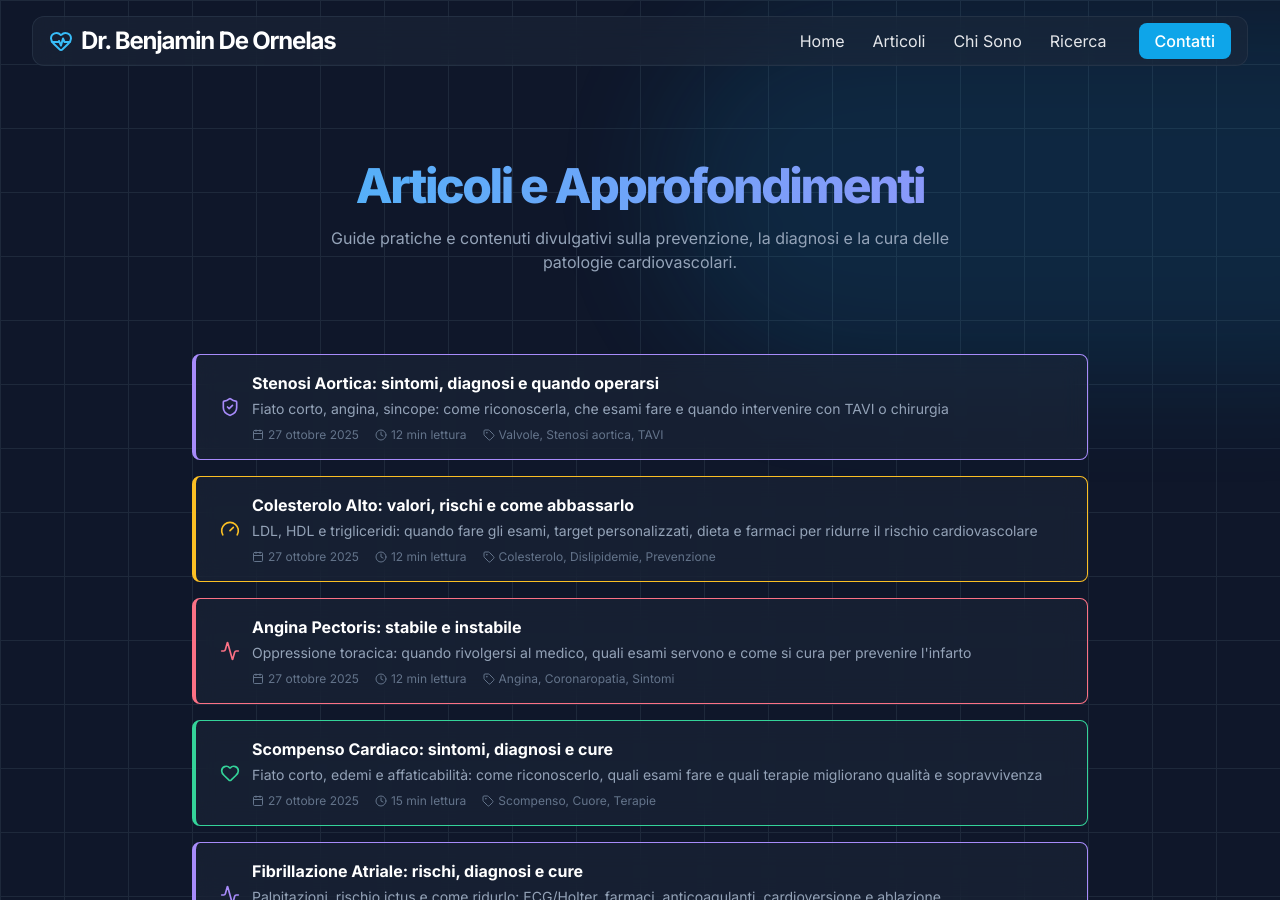
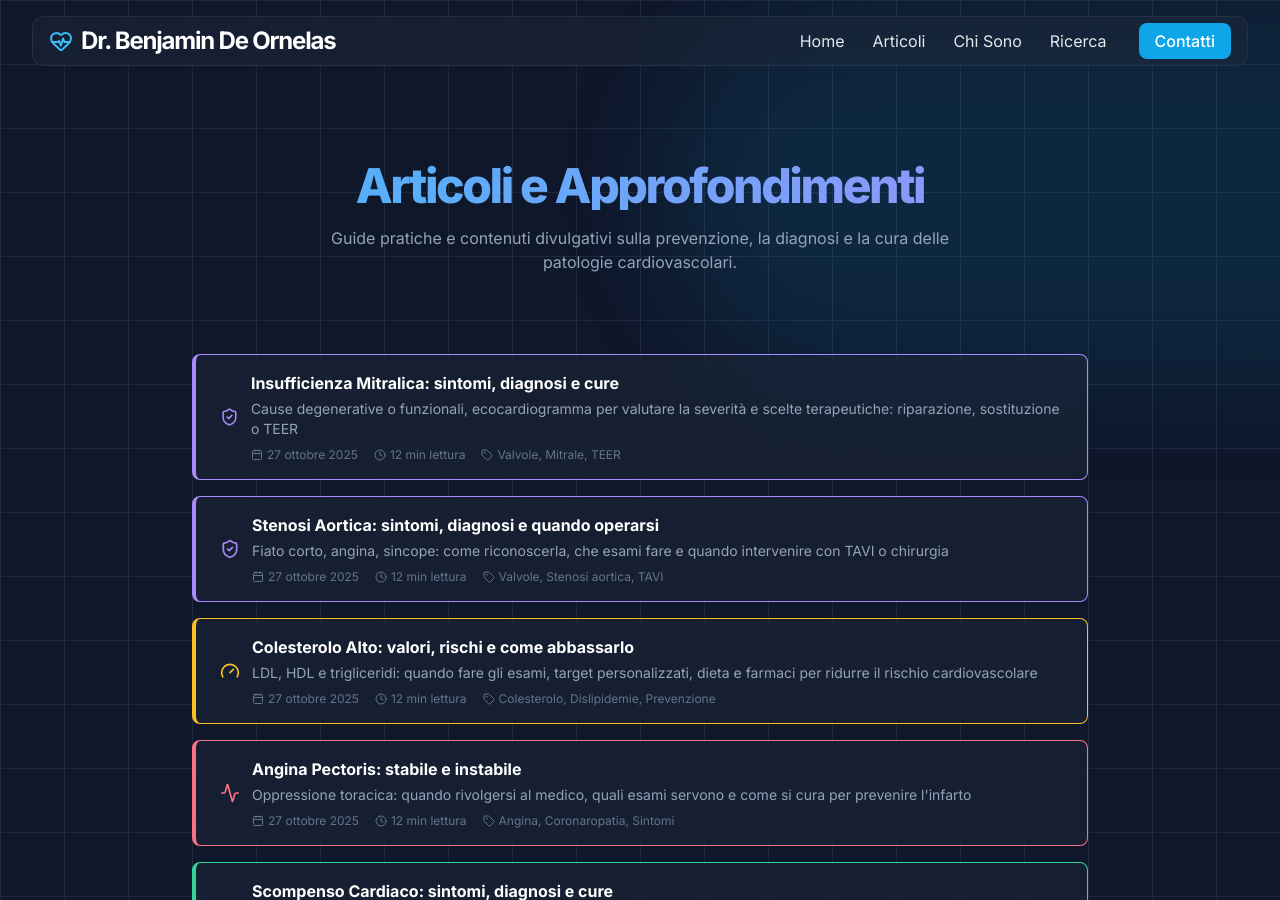
Before and after one commit to bdeornelas/bdeornelas.github.io, a Jekyll site: the page built from articles/index.html, in a window 1280 px wide and 900 px high. Built offline with Jekyll 4.4.1, drawn with Linux system fonts in a browser that asks for light colours; nearby versions of some CDN libraries.

Commit message:
Add article: Insufficienza mitralica (cause, diagnosi eco, timing e opzioni: riparazione/sostituzione/TEER, follow-up) con tono informativo non ansiogeno; aggiorna lista

```diff
--- a/articles/index.html
+++ b/articles/index.html
@@ -24,6 +24,33 @@ twitter_image: /assets/img/og-card.jpg
       <!-- Lista articoli -->
       <section class="max-w-4xl mx-auto">
         <ul class="space-y-4" id="articles-list">
+
+          <!-- ARTICOLO INSUFFICIENZA MITRALICA -->
+          <li>
+            <a href="/articles/insufficienza-mitralica/" class="block px-6 py-4 rounded-lg glass-card border-l-4 border-violet-400 hover:border-violet-300 hover:bg-slate-800/50 transition group">
+              <div class="flex items-center gap-3">
+                <i data-lucide="shield-check" class="w-5 h-5 text-violet-400 group-hover:text-violet-300"></i>
+                <div>
+                  <h3 class="font-bold text-white group-hover:text-sky-100">Insufficienza Mitralica: sintomi, diagnosi e cure</h3>
+                  <p class="text-sm text-slate-400 mt-1">Cause degenerative o funzionali, ecocardiogramma per valutare la severità e scelte terapeutiche: riparazione, sostituzione o TEER</p>
+                  <div class="flex items-center gap-4 mt-2 text-xs text-slate-500">
+                    <span class="flex items-center gap-1">
+                      <i data-lucide="calendar" class="w-3 h-3"></i>
+                      27 ottobre 2025
+                    </span>
+                    <span class="flex items-center gap-1">
+                      <i data-lucide="clock" class="w-3 h-3"></i>
+                      12 min lettura
+                    </span>
+                    <span class="flex items-center gap-1">
+                      <i data-lucide="tag" class="w-3 h-3"></i>
+                      Valvole, Mitrale, TEER
+                    </span>
+                  </div>
+                </div>
+              </div>
+            </a>
+          </li>
 
           <!-- ARTICOLO STENOSI AORTICA -->
           <li>
```
Also changed, not shown: articles/insufficienza-mitralica/index.html (added, +188 -0 lines).
